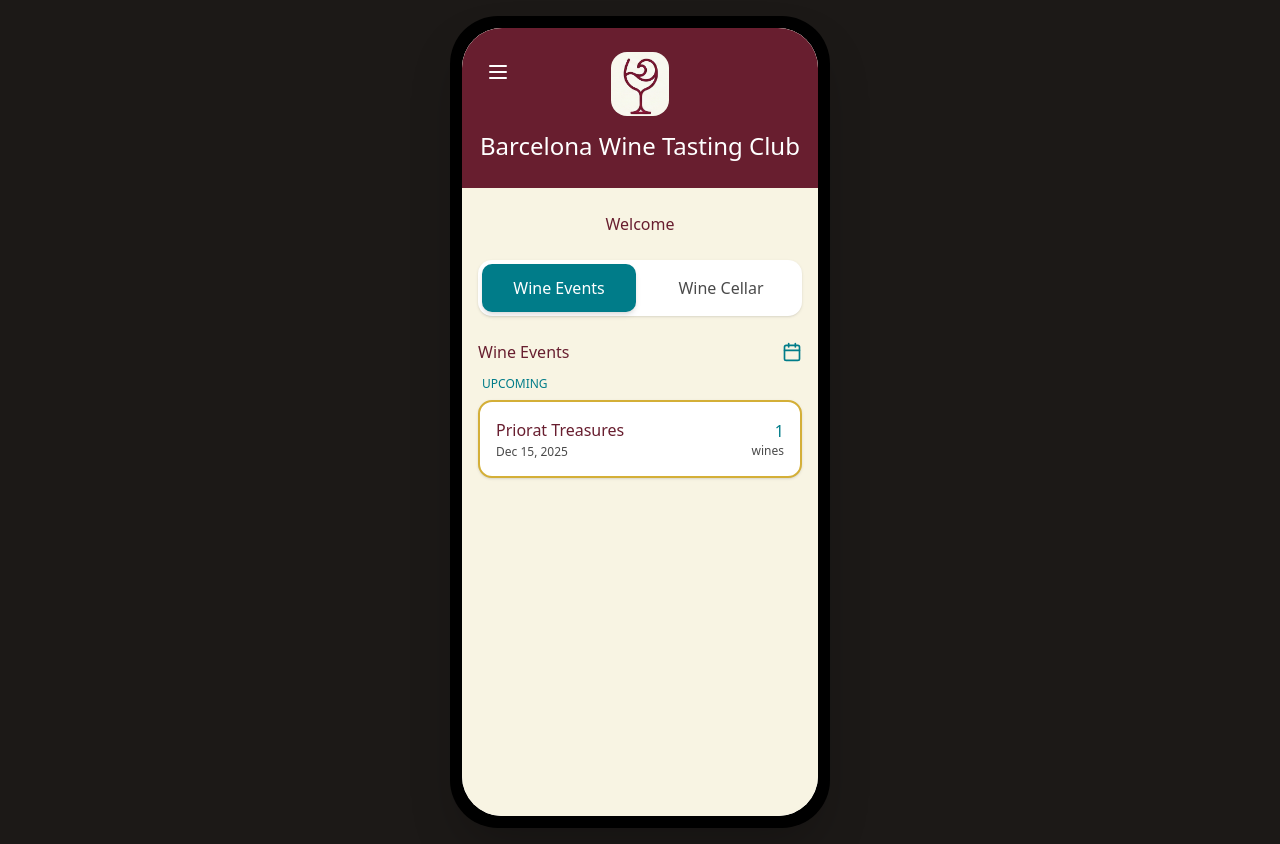
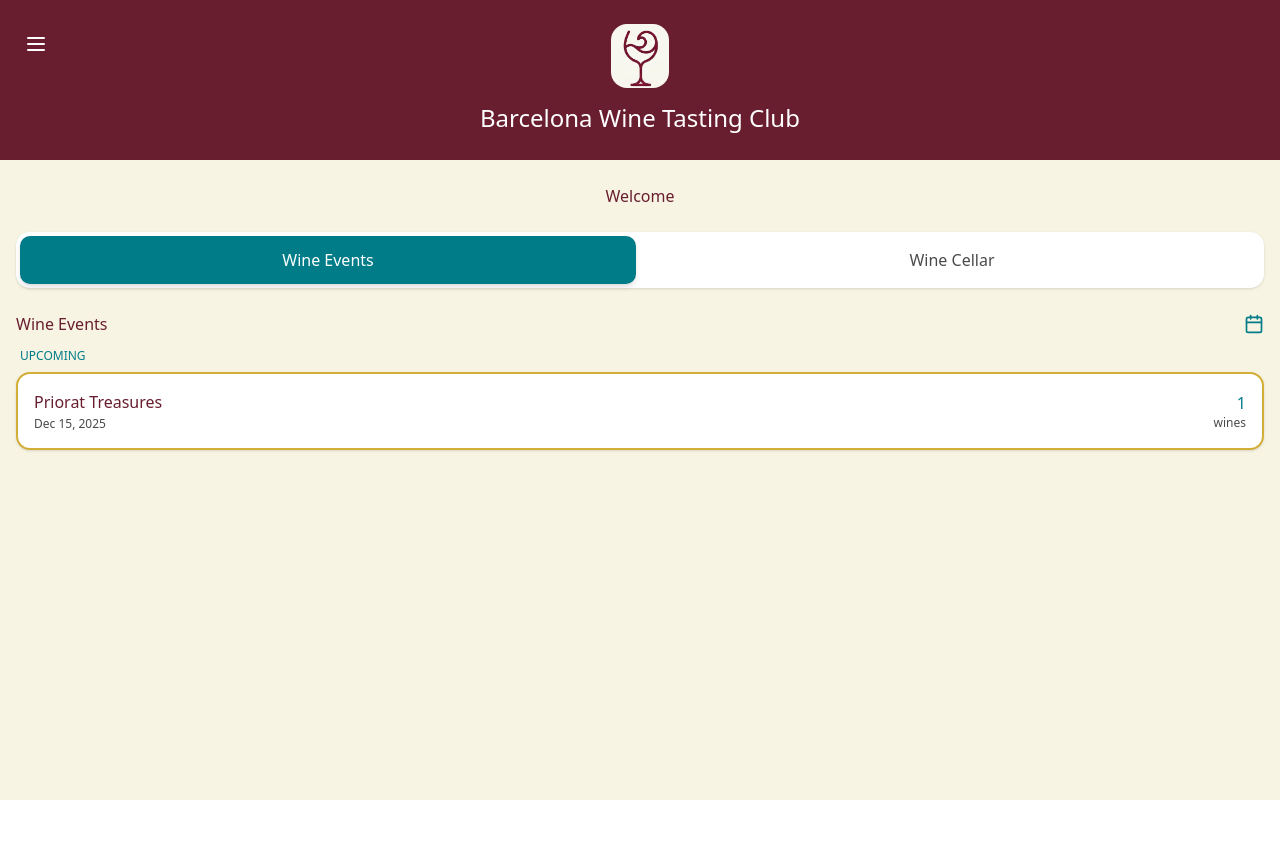
Before and after one commit to rbeget/barcelona-wine-club, a React (Vite) app: page / in a window 1280 px wide. After the commit the page ends 800 px from the top, so only its background shows below. Built offline with nearby package versions, Linux system fonts and the light colour scheme.

Commit message:
Change to remove border

```diff
--- a/src/App.tsx
+++ b/src/App.tsx
@@ -136,11 +136,12 @@ export default function App() {
   const selectedWineRating = selectedWineId ? ratings.find(r => r.wineId === selectedWineId) : undefined;
   const selectedWineEvent = selectedWine ? events.find(e => e.id === selectedWine.eventId) : undefined;
 
-  return (
-    <div className="min-h-screen bg-stone-900 flex items-center justify-center p-4">
-      {/* Mobile Phone Frame */}
-      <div className="w-full max-w-[380px] h-[812px] bg-black rounded-[3rem] p-3 shadow-2xl">
-        <div className="w-full h-full bg-white rounded-[2.5rem] overflow-hidden flex flex-col">
+return (
+  <div className="min-h-screen" style={{ backgroundColor: '#F8F4E3' }}>
+    <div className="max-w-xl mx-auto flex flex-col min-h-screen">
+      {/* App Content */}
+      <div className="flex-1 overflow-y-auto">
+
           {/* App Content */}
           <div className="flex-1 overflow-y-auto" style={{ backgroundColor: '#F8F4E3' }}>
             {/* Header */}
```
